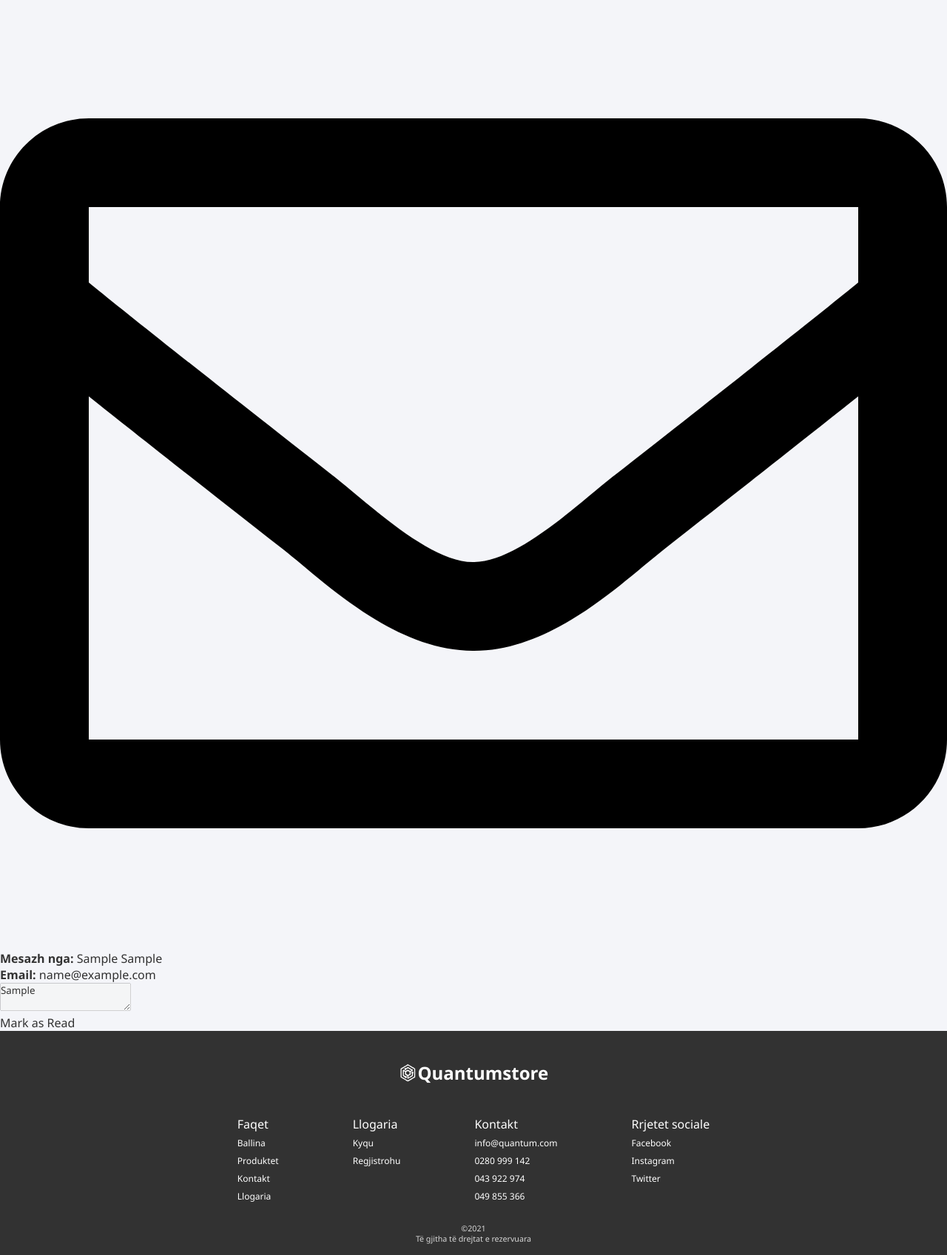
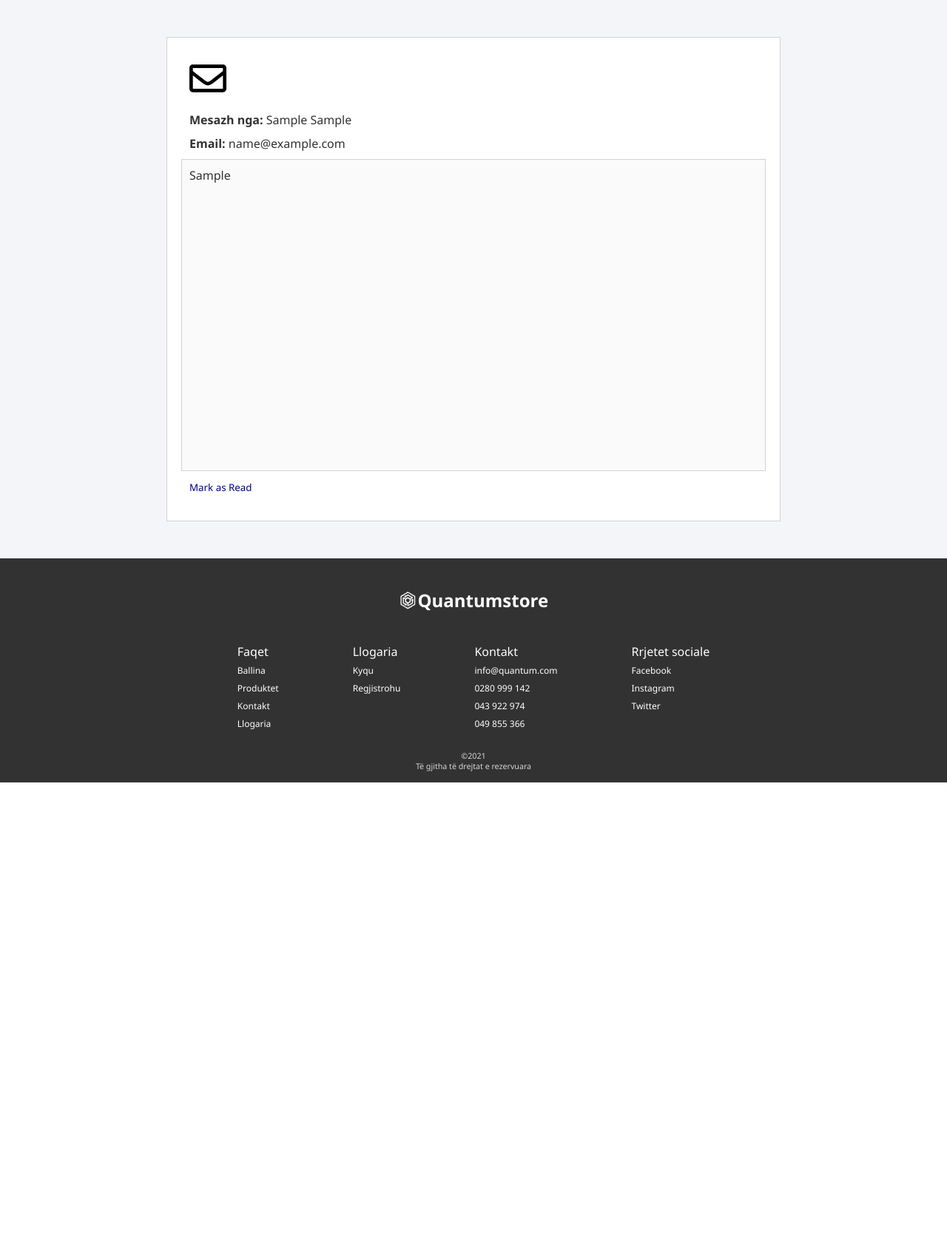
Before and after one commit to engjellavdiu/Quantum-Store, a PHP site: page /views/view-message.php?action=view&msg_id=1 in a window 1280 px wide. Shown: the part 120-1817 px from the top of the page at 74% size. After the commit the page ends 1178 px from the top, so only its background shows below. Run offline with PHP 8.4, Linux system fonts and the light colour scheme; the visitor is signed in with stand-in values (Sample User, id 1); tables that the repository leaves empty or names only in its code hold one stand-in row (values such as "Sample post").

Commit message:
style changes

```diff
--- a/css/style.css
+++ b/css/style.css
@@ -193,7 +193,6 @@ header {
     transition: transform .4s ease;
 }
 
-
 /*Footer*/
 footer {
     background-color: #323232;
@@ -266,18 +265,11 @@ footer {
     position: relative;
     width: 240px;
     height: 300px;
-    background-image: radial-gradient(#f5f6fa,white);
-    border-radius: 3px;
+    background-color: white;
+    border-radius: 5px;
     overflow: hidden;
     margin: 5%;
-}
-
-.card .imageC{
-    position: relative;
-    width: 100%;
-    display: flex;
-    justify-content: center;
-    align-items: center;
+    box-shadow: 0px 3px 10px rgba(0, 0, 0, 0.1);
     padding-top: 20px;
     z-index: 1;
 }
@@ -456,25 +448,6 @@ footer {
     font-size: 10pt;
 }
 
-
-/* #produktet-e-kerkuara{
-    padding: 2% 5%;
-}
-#produktet-e-kerkuara ul{
-        display: flex;
-        justify-content: center;
-        flex-wrap: wrap;
-        flex-flow: row wrap;
-        margin-right: -15px;
-        margin-left: -15px;
-
-}
-#produktet-e-kerkuara ul li{
-    list-style: none;
-    margin-left: 10px;
-    margin-right: 10px;
-} */
-
 #produktet-each{
     padding: 2% 5%;
 }
@@ -615,7 +588,7 @@ footer {
 }
 #box-right{
     background-color: white;
-    height: 400px;
+    min-height: 400px;
     width: 500px;
     border-radius: 3px;
     display: flex;
@@ -631,8 +604,9 @@ footer {
     border-radius: 2px;
     padding-left: 5px;
 }
-#box-right input[type=text1]{
-    height: 100px;
+#box-right textarea{
+    resize: none;
+    min-height: 150px;
     border: 1px solid #a0a0a0;
     border-radius: 2px;
     padding-left: 5px;
@@ -691,3 +665,188 @@ footer {
 .db-table tbody tr:last-of-type {
     border-bottom: 2px solid #00A0FF;
 }
+
+/*Edit product page*/
+.edit-product-main {
+    display: flex;
+    flex-direction: row;
+    min-height:80vh;
+    margin: 50px 0;
+    align-items: start;
+    justify-content: center;
+}
+
+.edit-product-main img{
+    max-width: 200px;
+    background-color: white;
+    border: 0.1px solid lightgrey;
+    margin: 0 15px;
+    padding: 20px;
+}
+
+.edit-product-card {
+    display: flex;
+    flex-direction: column;
+    margin: 0 15px;
+    background-color: white;
+    border: 0.1px solid lightgrey;
+    width: 35%;
+    align-items: center;
+    padding: 30px 0;
+}
+
+.edit-product-card input,
+.edit-product-card select,
+.edit-product-card textarea {
+    width: 90%;
+    margin: 10px 0;
+}
+
+
+.edit-product-card input[type=text],
+.edit-product-card input[type=number],
+.edit-product-card select {
+    height: 30px;
+}
+
+.edit-product-card textarea {
+    min-height: 150px;
+    resize: none;
+}
+
+.edit-product-card input[type=submit]{
+    margin: 15px 0;
+    border: none;
+    padding: 5px 0;
+    cursor: pointer;
+}
+
+.edit-product-card a, label{
+    font-size: 10pt;
+}
+
+/*view message*/
+.view-message-main{
+    display: flex;
+    flex-direction: column;
+    min-height:50vh;
+    margin: 50px 0;
+    align-items: center;
+    justify-content: start;
+}
+
+.message-card{
+    display: flex;
+    flex-direction: column;
+    margin: 0 15px;
+    background-color: white;
+    border: 0.1px solid lightgrey;
+    width: 60%;
+    align-items: start;
+    padding: 30px 30px;
+}
+
+.message-card img {
+    max-height: 50px;
+    margin-bottom: 15px;
+}
+
+.message-card p, .message-card textarea {
+    margin: 5px 0;
+}
+
+.message-card textarea{
+    border: 0.1px solid lightgrey;
+    resize: none;
+    padding: 10px;
+    width: 100%;
+    align-self: center;
+    min-height: 400px;
+    font-size: 12pt;
+}
+
+.message-card p:nth-child(5) a{
+    font-size: 10pt;
+    color: darkblue;
+}
+
+.message-card p:nth-child(5) a:hover{
+    border-bottom: 0.1px solid darkblue;
+}
+
+/*view product styling*/
+.wrapper {
+    margin-right: auto; /* 1 */
+    margin-left:  auto; /* 1 */
+
+    max-width: 960px; /* 2 */
+
+    padding-right: 10px; /* 3 */
+    padding-left:  10px; /* 3 */
+}
+
+.view-product {
+    margin: 50px 0;
+    display: flex;
+    flex-direction: row;
+    background-color: white;
+    border: 0.1px solid lightgrey;
+}
+
+.view-product-image {
+    width: 50%;
+    padding: 15px;
+    margin: 0 15px;
+    display: flex;
+    justify-content: center;
+    align-items: center;
+}
+
+.view-product-image img{
+    max-width: 100%;
+    background-color: white;
+}
+
+.product-info {
+    padding: 15px;
+    padding-right: 60px;
+    width: 50%;
+    line-height: 18pt;
+}
+
+.product-info div:first-child,
+.product-info div:nth-child(2),
+.product-info div:nth-child(3){
+    margin: 40px 0;
+}
+
+.product-info div:nth-child(2){
+    text-align: justify;
+}
+
+.product-info div:nth-child(3) {
+    display: flex;
+    flex-direction: row;
+    align-items: center;
+    justify-content: space-between;
+}
+
+.product-info div:nth-child(3) a {
+    background-color: #00A0FF;
+    color: white;
+    border-radius: 3px;
+    font-size: 11pt;
+    width:70%;
+    padding: 10px 0;
+    text-align: center;
+}
+
+.product-info div:nth-child(3) a:hover {
+    background-color:#005180;
+}
+
+.product-info div:last-child p{
+    font-size: 8pt;
+    text-align: right;
+    color: #005180;
+}
```
